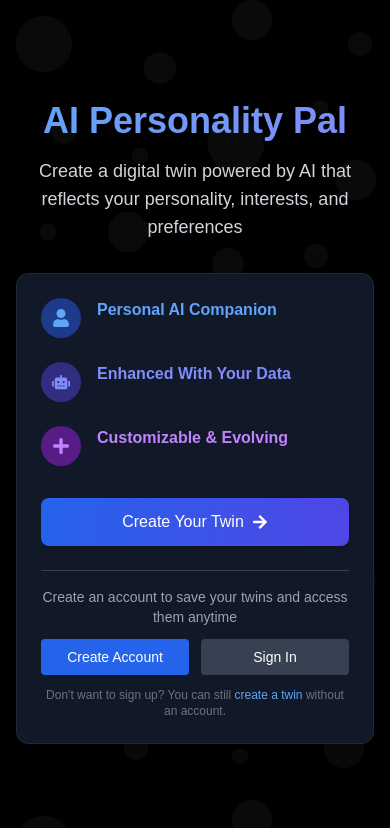
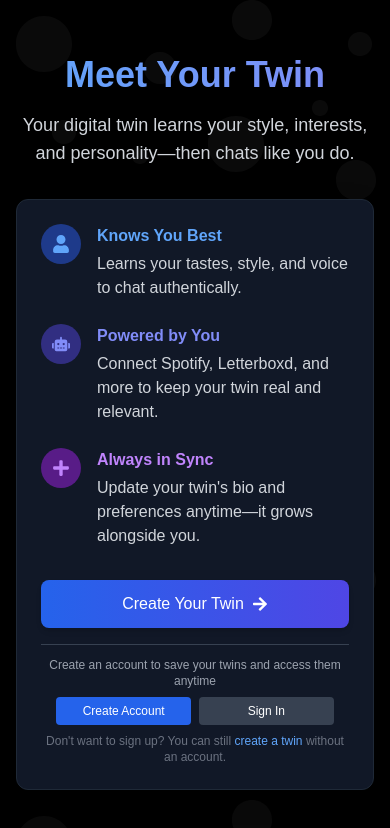
Before and after one commit to wpulier/ai-personality-pal, a Next.js app: page / in a window 390 px wide. Shown: the top 828 px of the page. Built offline with nearby package versions, Linux system fonts and the light colour scheme; no server answers.

Commit message:
Enhance chat navigation with professional and elegant styling

```diff
--- a/app/chat/[id]/page.tsx
+++ b/app/chat/[id]/page.tsx
@@ -111,33 +111,33 @@ function ProfileButton() {
     <div className="relative">
       <button
         onClick={(e) => { e.stopPropagation(); setIsOpen(!isOpen); }}
-        className="p-1 md:p-2.5 rounded-full hover:bg-blue-50 text-blue-600 transition-colors"
+        className="p-2 md:p-2.5 rounded-full hover:bg-blue-50 text-blue-600 transition-all duration-200 border border-transparent hover:border-blue-100 hover:shadow-sm flex items-center justify-center"
         aria-label="User profile"
       >
-        <FaUser size={18} className="md:text-lg" />
+        <FaUser size={18} className="text-blue-600" />
       </button>
 
       {isOpen && (
         <div
-          className="absolute right-0 mt-2 w-48 bg-white rounded-md shadow-lg z-20"
+          className="absolute right-0 mt-2 w-56 bg-white/95 backdrop-blur-md rounded-lg shadow-lg z-20 border border-gray-100 overflow-hidden transition-all duration-300 animate-fadeIn"
           onClick={handleDropdownClick}
         >
           <div className="py-1">
             {user ? (
               <>
-                <div className="px-4 py-2 text-xs text-gray-500 border-b">
+                <div className="px-4 py-3 text-xs text-gray-500 border-b border-gray-100 bg-gradient-to-r from-blue-50 to-indigo-50">
                   Signed in as<br />
-                  <span className="font-semibold text-gray-700 truncate block">{user.email}</span>
+                  <span className="font-semibold text-gray-700 truncate block mt-0.5">{user.email}</span>
                 </div>
                 <button
                   onClick={goToProfile}
-                  className="block w-full text-left px-4 py-2 text-sm text-gray-700 hover:bg-gray-100"
+                  className="block w-full text-left px-4 py-2.5 text-sm text-gray-700 hover:bg-blue-50 hover:text-blue-700 transition-colors duration-200 font-medium"
                 >
                   Profile
                 </button>
                 <button
                   onClick={handleSignOut}
-                  className="block w-full text-left px-4 py-2 text-sm text-red-600 hover:bg-gray-100"
+                  className="block w-full text-left px-4 py-2.5 text-sm text-red-600 hover:bg-red-50 hover:text-red-700 transition-colors duration-200 font-medium"
                 >
                   Sign Out
                 </button>
@@ -146,13 +146,13 @@ function ProfileButton() {
               <>
                 <button
                   onClick={goToLogin}
-                  className="block w-full text-left px-4 py-2 text-sm text-gray-700 hover:bg-gray-100"
+                  className="block w-full text-left px-4 py-2.5 text-sm text-gray-700 hover:bg-blue-50 hover:text-blue-700 transition-colors duration-200 font-medium"
                 >
                   Sign In
                 </button>
                 <Link
                   href="/auth/signup"
-                  className="block w-full text-left px-4 py-2 text-sm text-gray-700 hover:bg-gray-100"
+                  className="block w-full text-left px-4 py-2.5 text-sm text-gray-700 hover:bg-blue-50 hover:text-blue-700 transition-colors duration-200 font-medium"
                   onClick={() => setIsOpen(false)}
                 >
                   Create Account
@@ -859,38 +859,40 @@ export default function ChatPage() {
       }}
     >
       {/* Header section */}
-      <header className="bg-white/90 backdrop-blur-sm shadow-sm py-2 md:py-6 px-4 md:px-8 flex items-center z-10 border-b border-gray-100 flex-shrink-0">
+      <header className="bg-white/95 backdrop-blur-md shadow-sm py-3 md:py-4 px-4 md:px-8 flex items-center z-10 border-b border-gray-100 flex-shrink-0">
         <div className="flex-1 flex items-center">
           {!authUser && (
-            <Link href="/" className="text-blue-600 flex items-center mr-4">
-              <FaArrowLeft size={20} className="md:text-lg" />
+            <Link href="/" className="text-blue-600 hover:text-blue-800 transition-colors duration-200 flex items-center mr-4 p-1.5 rounded-full hover:bg-blue-50">
+              <FaArrowLeft size={18} />
             </Link>
           )}
-          <div className="font-semibold text-lg md:text-xl text-gray-800">{user?.name || 'Twin'}&apos;s Chat</div>
+          <div className="font-semibold text-lg md:text-xl text-gray-800 tracking-tight flex items-center">
+            <span className="bg-gradient-to-r from-blue-600 to-indigo-600 text-transparent bg-clip-text">{user?.name || 'Twin'}&apos;s Chat</span>
+          </div>
         </div>
-        <div className="flex items-center space-x-2 md:space-x-3">
+        <div className="flex items-center space-x-2 md:space-x-4">
           <ProfileButton />
           <button
             onClick={() => setShowInfo(!showInfo)}
-            className="flex items-center space-x-1 px-3 py-2 md:px-4 md:py-2.5 bg-gray-100 hover:bg-gray-200 text-gray-700 rounded-lg text-sm md:text-base transition-colors"
+            className="flex items-center space-x-1.5 px-3 py-2 md:px-4 md:py-2 bg-gradient-to-r from-blue-50 to-indigo-50 hover:from-blue-100 hover:to-indigo-100 text-gray-700 rounded-lg text-sm md:text-base transition-all duration-200 border border-gray-100 shadow-sm"
             aria-label="Twin information"
           >
-            <FaInfoCircle size={16} className="md:text-lg" />
-            <span className="hidden md:inline">Info</span>
+            <FaInfoCircle size={16} className="text-blue-600" />
+            <span className="hidden md:inline font-medium bg-gradient-to-r from-blue-600 to-indigo-600 text-transparent bg-clip-text">Info</span>
           </button>
         </div>
       </header>
 
       {/* Sign-up banner for users who are not logged in and have an unclaimed twin */}
       {!authUser && user && !user.auth_user_id && (
-        <div className="bg-gradient-to-r from-blue-600/90 to-indigo-600/90 backdrop-blur-sm text-white py-3 px-4 flex items-center justify-between border-b border-blue-800">
+        <div className="bg-gradient-to-r from-blue-600/90 to-indigo-600/90 backdrop-blur-sm text-white py-3 px-4 md:px-8 flex items-center justify-between border-b border-blue-800 shadow-md">
           <div className="flex-1">
-            <p className="text-sm md:text-base"><FaUserPlus className="inline-block mr-2" /> Sign up to save your twin and access it anytime!</p>
+            <p className="text-sm md:text-base font-medium"><FaUserPlus className="inline-block mr-2" /> Save your twin and access it anytime!</p>
           </div>
-          <div className="ml-2">
+          <div className="ml-3">
             <Link
               href={`/auth/signup?twinId=${user.id}`}
-              className="bg-white text-blue-600 hover:bg-blue-50 px-4 py-1.5 rounded text-sm font-medium transition-colors shadow-sm flex items-center"
+              className="bg-white/95 text-indigo-600 hover:bg-white px-4 py-1.5 rounded-md text-sm font-medium transition-all duration-200 shadow-sm flex items-center hover:shadow-md"
             >
               <FaUserPlus className="mr-1.5" size={14} /> Sign Up
             </Link>
--- a/app/page.tsx
+++ b/app/page.tsx
@@ -76,10 +76,10 @@ export default function Home() {
       {/* Header section */}
       <header className="text-center mb-8">
         <h1 className="text-4xl md:text-5xl font-bold bg-gradient-to-r from-blue-400 to-indigo-400 bg-clip-text text-transparent mb-4">
-          AI Personality Pal
+          Meet Your Twin
         </h1>
         <p className="text-gray-300 text-lg max-w-2xl mx-auto">
-          Create a digital twin powered by AI that reflects your personality, interests, and preferences
+          Your digital twin learns your style, interests, and personality—then chats like you do.
         </p>
       </header>
 
@@ -94,8 +94,8 @@ export default function Home() {
                 <FaUser size={18} />
               </div>
               <div>
-                <h3 className="font-semibold text-blue-400 mb-1">Personal AI Companion</h3>
-                <p className="text-gray-300 hidden md:block">Your AI twin understands your preferences and communicates in your style.</p>
+                <h3 className="font-semibold text-blue-400 mb-1">Knows You Best</h3>
+                <p className="text-gray-300">Learns your tastes, style, and voice to chat authentically.</p>
               </div>
             </div>
 
@@ -104,8 +104,8 @@ export default function Home() {
                 <FaRobot size={18} />
               </div>
               <div>
-                <h3 className="font-semibold text-indigo-400 mb-1">Enhanced With Your Data</h3>
-                <p className="text-gray-300 hidden md:block">Connect your Spotify and Letterboxd to make your twin more authentic.</p>
+                <h3 className="font-semibold text-indigo-400 mb-1">Powered by You</h3>
+                <p className="text-gray-300">Connect Spotify, Letterboxd, and more to keep your twin real and relevant.</p>
               </div>
             </div>
 
@@ -114,8 +114,8 @@ export default function Home() {
                 <FaPlus size={18} />
               </div>
               <div>
-                <h3 className="font-semibold text-purple-400 mb-1">Customizable & Evolving</h3>
-                <p className="text-gray-300 hidden md:block">Edit your twin's bio and preferences anytime to keep it up to date.</p>
+                <h3 className="font-semibold text-purple-400 mb-1">Always in Sync</h3>
+                <p className="text-gray-300">Update your twin's bio and preferences anytime—it grows alongside you.</p>
               </div>
             </div>
           </div>
@@ -128,20 +128,20 @@ export default function Home() {
 
           {/* Save Your Twins Section as footer */}
           {!user && (
-            <div className="mt-6 pt-4 border-t border-gray-700">
-              <div className="text-center text-sm">
-                <p className="text-gray-400 mb-3">
+            <div className="mt-4 md:mt-6 pt-3 md:pt-4 border-t border-gray-700">
+              <div className="text-center text-xs md:text-sm">
+                <p className="text-gray-400 mb-2 md:mb-3">
                   Create an account to save your twins and access them anytime
                 </p>
-                <div className="flex space-x-3">
-                  <Link href="/auth/signup" className="flex-1 py-2 px-3 rounded text-sm text-white bg-blue-600 hover:bg-blue-700 transition-colors text-center">
+                <div className="flex space-x-2 md:space-x-3 px-[5%] md:px-0">
+                  <Link href="/auth/signup" className="flex-1 py-1.5 md:py-2 px-2 md:px-3 rounded text-xs md:text-sm text-white bg-blue-600 hover:bg-blue-700 transition-colors text-center">
                     Create Account
                   </Link>
-                  <Link href="/auth/login" className="flex-1 py-2 px-3 rounded text-sm bg-gray-700 hover:bg-gray-600 text-white transition-colors text-center">
+                  <Link href="/auth/login" className="flex-1 py-1.5 md:py-2 px-2 md:px-3 rounded text-xs md:text-sm bg-gray-700 hover:bg-gray-600 text-white transition-colors text-center">
                     Sign In
                   </Link>
                 </div>
-                <p className="mt-3 text-xs text-gray-500">
+                <p className="mt-2 md:mt-3 text-xs text-gray-500">
                   Don't want to sign up? You can still <Link href="/create" className="text-blue-400 hover:text-blue-300">create a twin</Link> without an account.
                 </p>
               </div>
```
